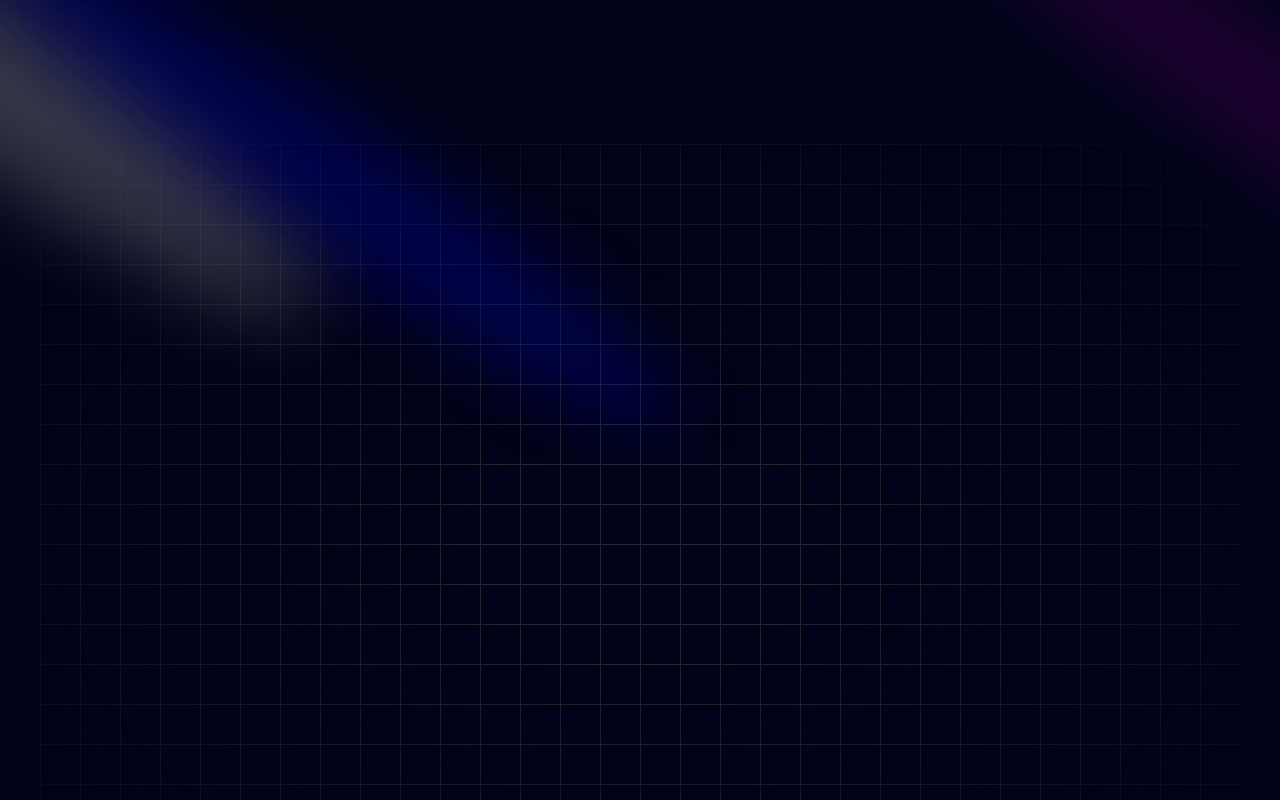
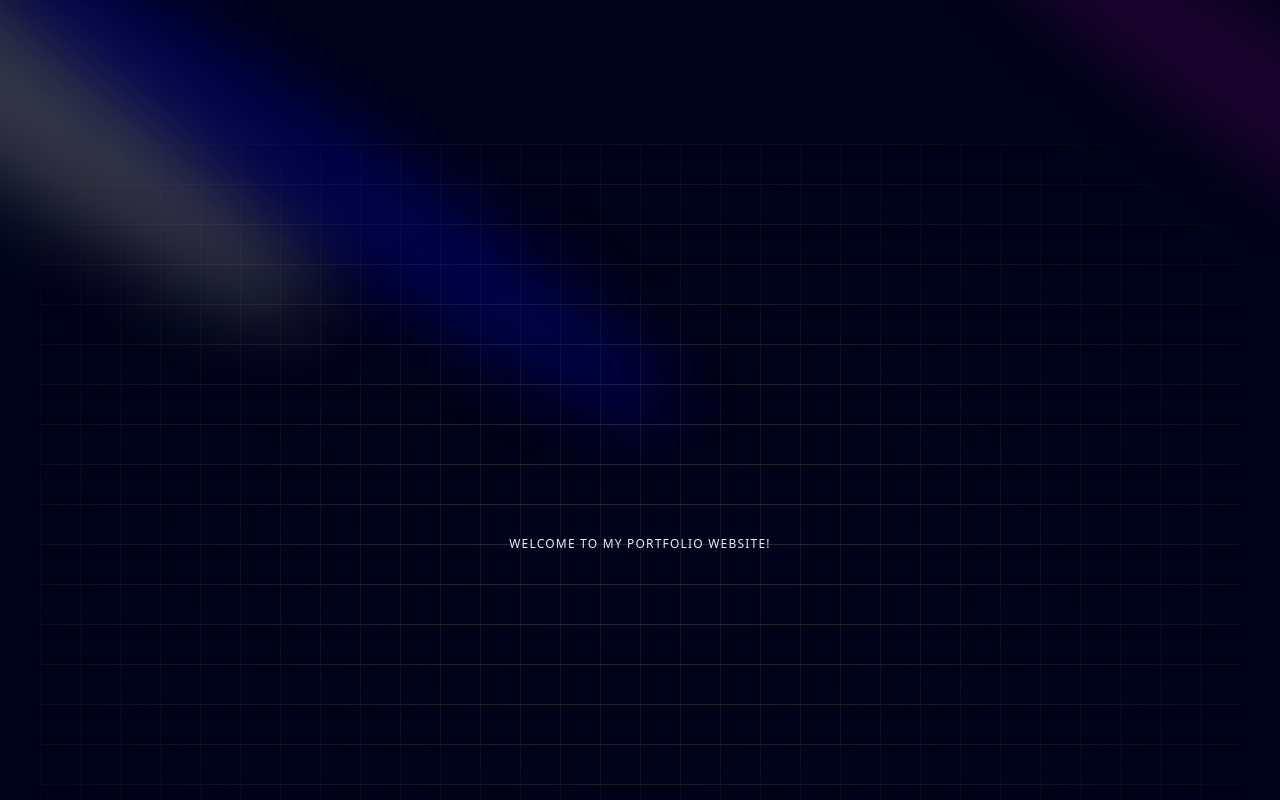
Before and after one commit to Michael-YZhou/portfolio-website, a Next.js app: page / in a window 1280 px wide. Shown: the top 800 px of the page. Built offline with nearby package versions, Linux system fonts and the light colour scheme.

Commit message:
Adjust the visibility of the grid background in the Hero component.

```diff
--- a/app/globals.css
+++ b/app/globals.css
@@ -155,10 +155,10 @@
   * {
     @apply border-border !scroll-smooth;
   }
-  body {
+  /* body {
     @apply bg-background text-foreground;
     font-family: Arial, Helvetica, sans-serif;
-  }
+  } */
   button {
     @apply active:outline-none;
   }
--- a/components/hero/Hero.tsx
+++ b/components/hero/Hero.tsx
@@ -17,17 +17,25 @@ const Hero = () => {
         <Spotlight className="top-28 left-80 h-[80vh] w-[50vw]" fill="blue" />
       </div>
 
-      <div className="relative flex h-screen w-full items-center justify-center bg-white bg-grid-black/[20] dark:bg-black-100 dark:bg-grid-white/[30]">
+      <div className="relative flex h-screen w-full items-center justify-center bg-white bg-grid-black/[0.02] dark:bg-black-100 dark:bg-grid-white/[0.03]">
         <div
           className={cn(
             "absolute inset-0",
             "[background-size:40px_40px]",
             "[background-image:linear-gradient(to_right,#e4e4e7_1px,transparent_1px),linear-gradient(to_bottom,#e4e4e7_1px,transparent_1px)]",
-            "dark:[background-image:linear-gradient(to_right,#262626_1px,transparent_1px),linear-gradient(to_bottom,#262626_1px,transparent_1px)]"
+            "dark:[background-image:linear-gradient(to_right,#262626_0.03px,transparent_1px),linear-gradient(to_bottom,#262626_1px,transparent_1px)]"
           )}
         />
         {/* Radial gradient for the container to give a faded look */}
         <div className="pointer-events-none absolute inset-0 flex items-center justify-center bg-white [mask-image:radial-gradient(ellipse_at_center,transparent_20%,black)] dark:bg-black-100"></div>
+
+        <div className="flex justify-center relative my-20 z-10">
+          <div className="max-w-[89vw] md:max-w-2xl lg:max-w-[60vw] flex flex-col items-center justify-center">
+            <h2 className="uppercase tracking-widest text-xs test-center text-blue-100 max-w-80">
+              Welcome to my portfolio website!
+            </h2>
+          </div>
+        </div>
       </div>
     </div>
   );
```
